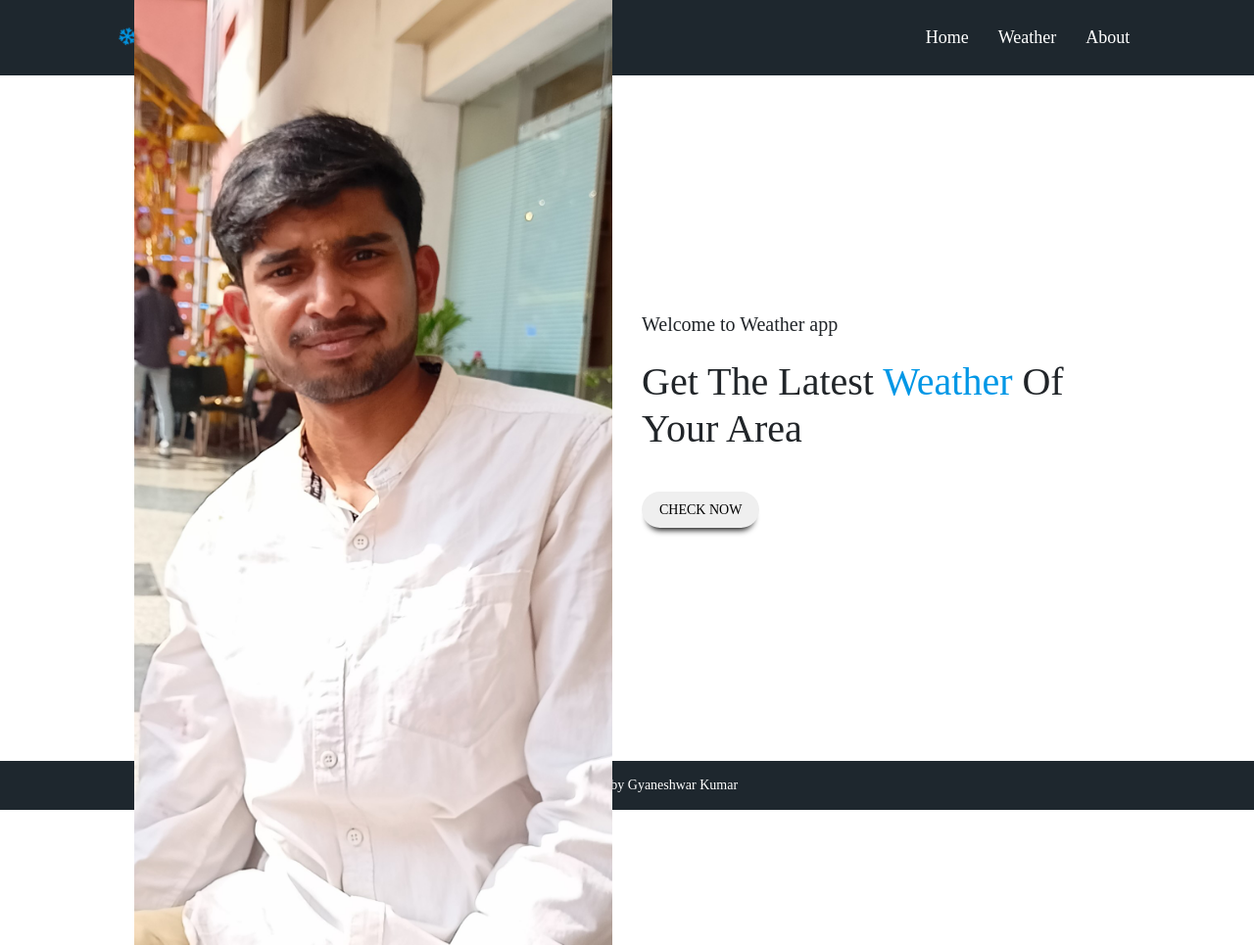
After one commit to Gyaan507/Weather-App, a web app: file public/about.html in a window 1280 px wide. The commit adds this page. Shown: the whole page at 98% size. Run offline with its HTML, style and script files only (its server is not run), Linux system fonts and the light colour scheme; some libraries are stand-ins or nearby versions; some web fonts are replaced.

Commit message:
updating about me section

```diff
--- /dev/null
+++ b/public/about.html
@@ -0,0 +1,86 @@
+<!DOCTYPE html>
+<html lang="en">
+<head>
+  <meta charset="UTF-8">
+  <meta name="viewport" content="width=device-width, initial-scale=1.0">
+  <!-- Latest compiled and minified CSS -->
+<link rel="stylesheet" href="https://cdn.jsdelivr.net/npm/bootstrap@4.6.2/dist/css/bootstrap.min.css">
+<link rel="stylesheet" href="https://cdnjs.cloudflare.com/ajax/libs/font-awesome/5.10.0/css/all.min.css" integrity="sha512-PgQMlq+nqFLV4ylk1gwUOgm6CtIIXkKwaIHp/PAIWHzig/lKZSEGKEysh0TCVbHJXCLN7WetD8TFecIky75ZfQ==" crossorigin="anonymous" referrerpolicy="no-referrer" />
+
+<!-- jQuery library -->
+<script src="https://cdn.jsdelivr.net/npm/jquery@3.7.1/dist/jquery.slim.min.js"></script>
+
+<!-- Popper JS -->
+<script src="https://cdn.jsdelivr.net/npm/popper.js@1.16.1/dist/umd/popper.min.js"></script>
+
+<!-- Latest compiled JavaScript -->
+<script src="https://cdn.jsdelivr.net/npm/bootstrap@4.6.2/dist/js/bootstrap.bundle.min.js"></script>
+<link rel="stylesheet" href="style.css">
+  <title>Weather</title>
+  <link rel="shortcut icon" href="image/logo.png" type="image/png">
+
+</head>
+<body>
+  <div class="container-fluid main_menu" >
+    <div class="row">
+      <div class="col-md-10 col-12 mx-auto">
+      <nav class="navbar navbar-expand-lg">
+        <a class="navbar-brand" href="#"><i class="far fa-snowflake"></i> Weather Forecast <i class="far fa-snowflake"></i></a>
+        <button class="navbar-toggler" type="button" data-toggle="collapse" data-target="#navbarSupportedContent" aria-controls="navbarSupportedContent" aria-expanded="false" aria-label="Toggle navigation">
+          <span class="navbar-toggler-icon"></span>
+        </button>
+
+        <div class="collapse navbar-collapse" id="navbarSupportedContent">
+          <ul class="navbar-nav ml-auto">
+            <li class="nav-item active">
+              <a class="nav-link" href="#">Home <span class="sr-only">(current)</span></a>
+            </li>
+            <li class="nav-item active">
+              <a class="nav-link" href="/weather">Weather<span class="sr-only">(current)</span></a>
+            </li>
+            <li class="nav-item active">
+              <a class="nav-link" href="#">About<span class="sr-only">(current)</span></a>
+            </li>
+          </ul>
+          <form class="form-inline my-2 my-lg-0">
+
+
+          </form>
+        </div>
+        </div>
+      </nav>
+    </div>
+  </div>
+
+  <!-- main header -->
+  <div class="container-fluid main_header" >
+    <div class="row">
+      <div class="col-md-10 col-12 mx-auto">
+
+        <!-- left side div -->
+        <div class="row">
+
+          <!-- right side div -->
+          <div class="col-md-6 col-12 main_header_right">
+            <figure>
+              <img src="images/about.png" alt="gyaan"class="img-fluid" title="Gyaneshwar" >
+            </figure>
+            </div>
+        <div class="col-md-6 col-12 main_header_left">
+          <p>Welcome to Weather app</p>
+          <h1>Get the Latest <span class="text_clr">weather</span> of your area</h1>
+          <a href="/weather"> <button>check now</button></a>
+        </div>
+
+        </div>
+    </div>
+  </div>
+
+
+  <!-- footer code -->
+  <footer>
+    <p> Created with 🖤 by Gyaneshwar Kumar</p>
+  </footer>
+
+</body>
+</html>
```
Also changed, not shown: public/style.css (+7 -0 lines), public/images/about.png (added).
